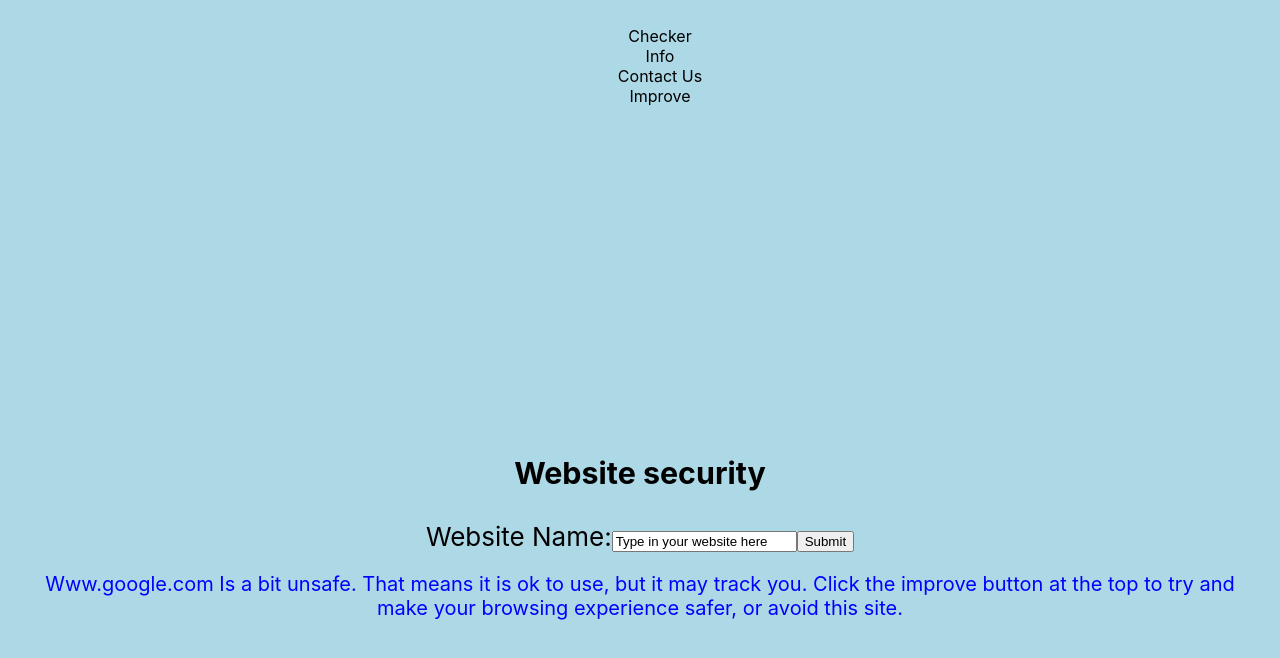
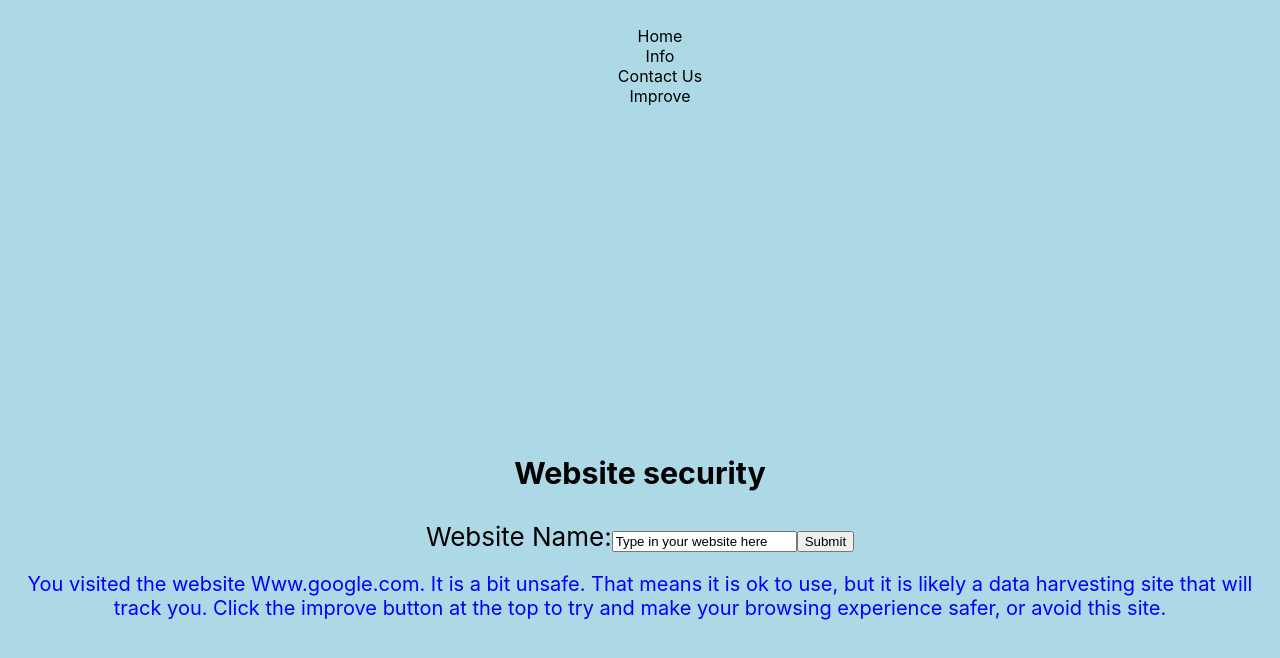
Before and after one commit to shamit2008/security-scanner-pages, a React (Create React App) app: page / in a window 1280 px wide. Shown: the top 658 px of the page. Built offline with nearby package versions, Linux system fonts and the light colour scheme; no server answers.

Commit message:
fixes 1.20

```diff
--- a/src/App.css
+++ b/src/App.css
@@ -56,3 +56,15 @@ a{
 a:link{
   text-decoration: none;
 }
+
+.topnav Link{
+  float: left;
+  display: block;
+  color: red;
+  text-align: left;
+  padding: 14px 16px;
+  text-decoration:none;
+  font-size: 16px;
+  background-color: blue;
+
+}
--- a/src/App.js
+++ b/src/App.js
@@ -30,7 +30,7 @@ function App() {
           {/* navigation bar start */}
           <ul id="headerBar">
             <li>
-              <Link to="/">Checker</Link>
+              <Link to="/">Home</Link>
             </li>
             <li>
               <Link to="/info">Info</Link>
@@ -42,6 +42,7 @@ function App() {
               <Link to="/improve">Improve</Link>
             </li>
           </ul>
+
           {/* navigation bar end*/}
 
           <Switch>
--- a/src/components/Checker.js
+++ b/src/components/Checker.js
@@ -74,7 +74,7 @@ function Checker() {
     console.log(website);
     let safety = prompt("Did you use safety measures indicated in the improve tab? Y or N.");
     if (safety == "Y" || safety == "y"){
-      setDanger((temp)/2);
+      setDanger((temp) - 3);
       console.log(websiteDanger)
     }
 
@@ -124,7 +124,12 @@ function Checker() {
         {/* <p>Did you use safety measures? These safety measures include using a VPN, browsing incognito, clearing your cache, or rejecting cookies?</p>
         <button>Yes</button> */}
 
-        <p style={resultStyle}>{displayName} {websiteDanger == 0 ? "is safe.  Happy browsing! Make sure there were no typos" : websiteDanger === 5 ? "Is a bit unsafe.  That means it is ok to use, but it may track you. Click the improve button at the top to try and make your browsing experience safer, or avoid this site. " : websiteDanger == 10 ? "has a safety score of 10. AVOID THIS SITE IF YOU CAN. If you absolutely must use this site, visit our improve page to see how to improve": websiteDanger == 2.5 ? "This is a little  bit dangerous, but you used safety measures!" : "is not a valid url. Make sure it is in the form of www.entersite.com. "}</p> {/* style this is css */}
+        <p style={resultStyle}>You visited the website {displayName}. {websiteDanger == 0 ? "This website is safe.  Happy browsing! Make sure there were no typos"
+        : websiteDanger === 5 ? "It is a bit unsafe.  That means it is ok to use, but it is likely a data harvesting site that will track you. Click the improve button at the top to try and make your browsing experience safer, or avoid this site. "
+        : websiteDanger == 10 ? "AVOID THIS SITE IF YOU CAN. If you absolutely must use this site, visit our improve page to see how to improve":
+        websiteDanger == 2? "This is a little  bit dangerous, but you used safety measures!" :
+        websiteDanger == 7? "This website is still dangerous, even though you used safety measures. If you can, I would still recommend using a different site. "
+        : "Unfortunately, this is not a valid url. Make sure it is in the form of www.entersite.com. "}</p> {/* style this is css */}
 
       </header>
     </div>
--- a/src/components/Improve.js
+++ b/src/components/Improve.js
@@ -35,10 +35,10 @@ function Improve() {
   return (
     <div className="App">
       <header className="App-header">
-        <h3>Improve some stuff</h3>
-        <p>So you want to improve your browsing habits. Great!
 
-        </p>
+        <h3>So you want to improve your browsing habits. Great!
+
+        </h3>
         <p>
             <strong>Some ways to improve:</strong>
         </p>
```
Also changed, not shown: 2 other files (tests, documents, lock files or other folders).
